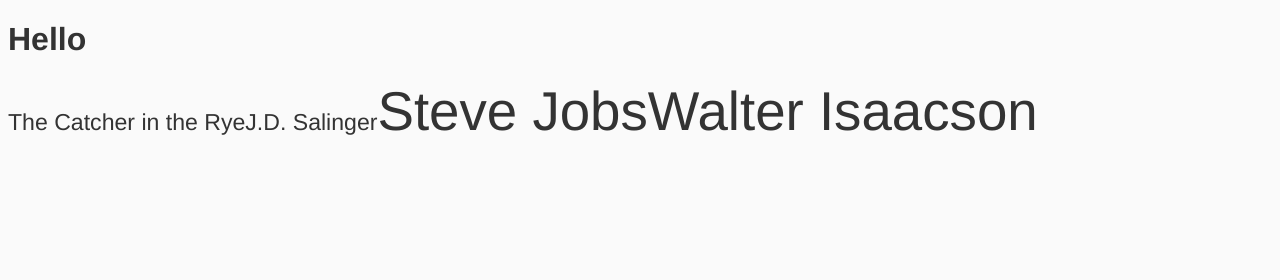
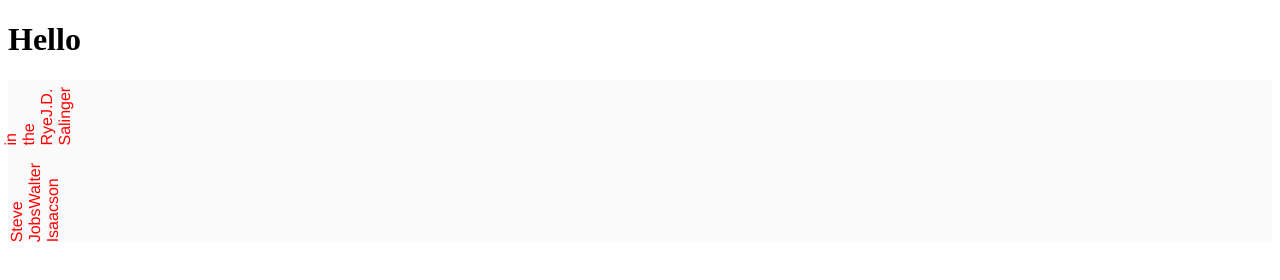
Before and after one commit to iguannalin/bookish, a website: page app/index.html in a window 1280 px wide. Drawn offline with nearby package versions, Linux system fonts and the light colour scheme; files that its build step writes are made by us from their sources.

Commit message:
Style cleanup

```diff
--- a/app/index.html
+++ b/app/index.html
@@ -10,18 +10,18 @@
     <!-- build:css styles/main.css -->
     <link rel="stylesheet" href="styles/main.css">
     <!-- endbuild -->
+    <!-- build:js scripts/vendor.js -->
+    <!-- endbuild -->
+    <!-- build:js scripts/main.js -->
+    <script src="scripts/main.js"></script>
+    <!-- endbuild -->
 </head>
 <body>
 <h1>Hello</h1>
+<div id="canvas"></div>
 <!--[if IE]>
 <p class="browserupgrade">You are using an <strong>outdated</strong> browser. Please <a href="http://browsehappy.com/">upgrade
     your browser</a> to improve your experience.</p>
 <![endif]-->
-<!-- build:js scripts/vendor.js -->
-<!-- endbuild -->
-<!-- build:js scripts/main.js -->
-<div id="canvas"></div>
-<script src="scripts/main.js"></script>
-<!-- endbuild -->
 </body>
 </html>
--- a/app/scripts/main.js
+++ b/app/scripts/main.js
@@ -32,14 +32,15 @@
 }
 
 function renderBooks(item) {
-    const element = document.createElement('span');
+    const element = document.createElement('div');
     const titleElement = document.createElement('span');
     const authorElement = document.createElement('span');
     titleElement.innerHTML = item.title;
     authorElement.innerHTML = item.author;
     element.appendChild(titleElement);
     element.appendChild(authorElement);
-    element.style.fontSize = (item.pages / 12).toString() + 'px';
+    element.style.width = (item.pages / 12).toString() + 'px';
+    element.classList += ('book ' + item.size);
     document.getElementById('canvas').appendChild(element);
 }
 
--- a/app/styles/main.scss
+++ b/app/styles/main.scss
@@ -1,12 +1,15 @@
-.browserupgrade {
-  margin: 0.2em 0;
-  background: #ccc;
-  color: #000;
-  padding: 0.2em 0;
-}
-
-body {
+@mixin font {
   background: #fafafa;
   font-family: 'Helvetica Neue', Helvetica, Arial, sans-serif;
   color: #333;
 }
+
+#canvas {
+  @include font;
+
+  .book {
+    transform: rotate(270deg);
+    color: red;
+  }
+
+}
```
